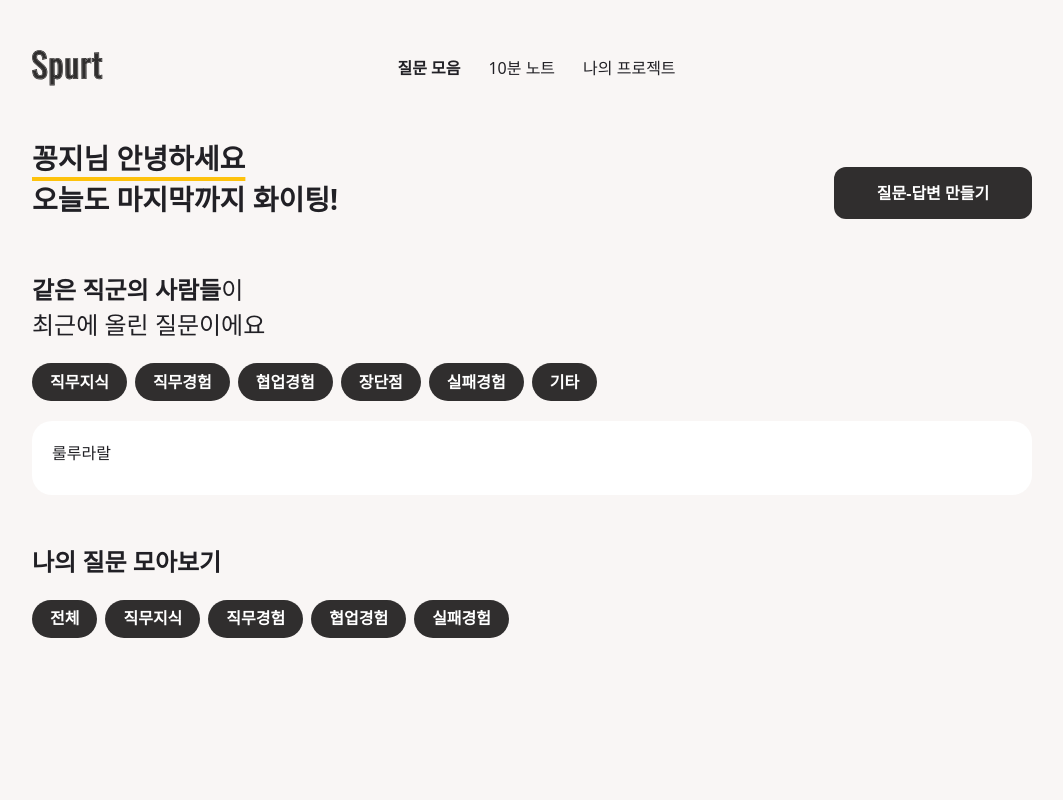
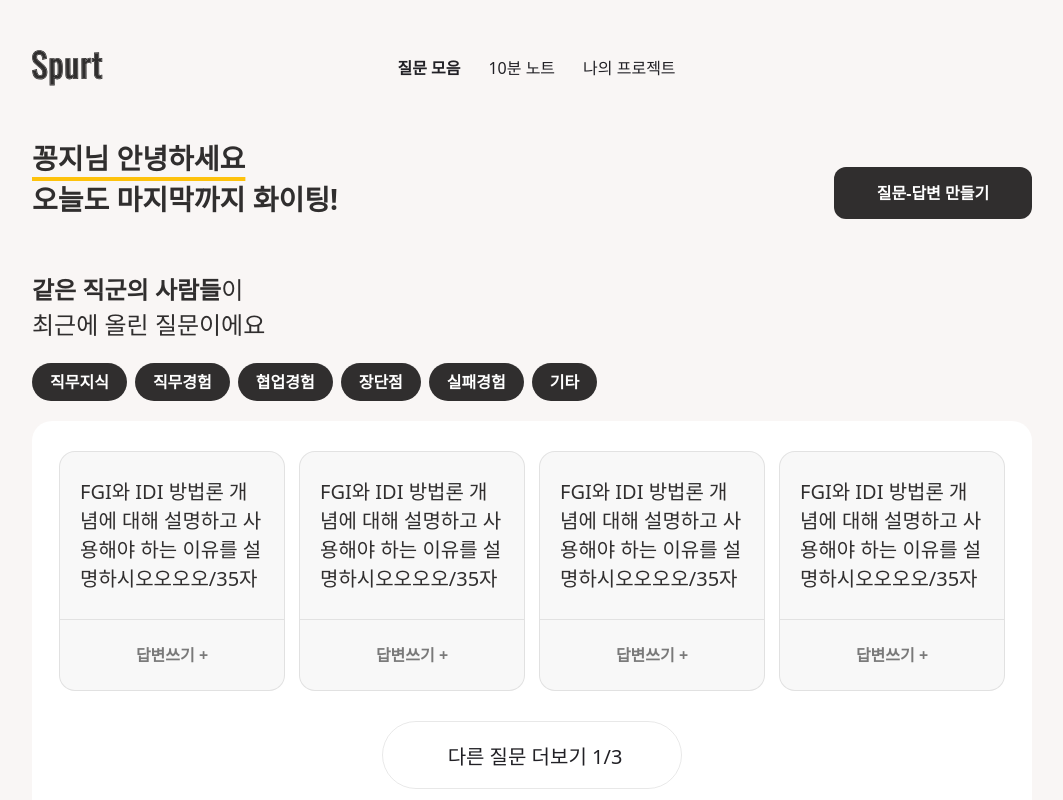
Before and after one commit to Nexters/Spurt, a Next.js app: page / in a window 1280 px wide. Shown: the top 800 px of the page, without its empty margins (108-1171 px from the left). Built offline with nearby package versions, Linux system fonts and the light colour scheme; no server answers.

Commit message:
Question Card UI

```diff
--- /dev/null
+++ b/components/Buttons/randomBtn.tsx
@@ -0,0 +1,10 @@
+const RandomBtn = ({ ...props }) => {
+  return (
+    <button
+      className="w-[300px] h-[68px] py-5 pl-[30px] pr-6 text-heading2 flex justify-center items-start border border-gray_line rounded-[90px]"
+      {...props}
+    ></button>
+  );
+};
+
+export default RandomBtn;
--- /dev/null
+++ b/components/Questions/QuestionCard.tsx
@@ -0,0 +1,16 @@
+const QuestionCard = () => {
+  return (
+    <div>
+      <div className="text-heading2 text-gray-700 w-[226px] h-[169px] py-[22px] px-[20px] gap-[22px] flex items-center bg-gray-100 border border-gray_line rounded-t-2xl">
+        {
+          "FGI와 IDI 방법론 개념에 대해 설명하고 사용해야 하는 이유를 설명하시오오오오/35자"
+        }
+      </div>
+      <button className="w-[226px] h-[71px] text-body5 text-gray-500 text-center gap-6 self-stretch bg-gray-100 border-x border-b border-gray_line rounded-b-2xl">
+        답변쓰기 +
+      </button>
+    </div>
+  );
+};
+
+export default QuestionCard;
--- a/components/Questions/QuestionDiv.tsx
+++ /dev/null
@@ -1,5 +0,0 @@
-const QuestionDiv = () => {
-  return <>룰루라랄</>;
-};
-
-export default QuestionDiv;
--- a/pages/index.tsx
+++ b/pages/index.tsx
@@ -1,7 +1,8 @@
 import ButtonS from "@/components/Buttons/button-s";
 import ButtonXs from "@/components/Buttons/button-xs";
+import RandomBtn from "@/components/Buttons/randomBtn";
 import Carousel from "@/components/Carousel/Carousel";
-import QuestionDiv from "@/components/Questions/QuestionDiv";
+import QuestionCard from "@/components/Questions/QuestionCard";
 
 export default function Home() {
   const otherCategory = [
@@ -15,7 +16,7 @@ export default function Home() {
   const myCategory = ["전체", "직무지식", "직무경험", "협업경험", "실패경험"];
   return (
     <>
-      <div className="text-title1 flex justify-between mt-[42px]">
+      <div className="text-title1 text-gray-700 flex justify-between mt-[42px]">
         <div>
           <p className="underline underline-offset-8 decoration-main-400 decoration-4">
             꽁지님 안녕하세요
@@ -27,7 +28,7 @@ export default function Home() {
         </div>
       </div>
 
-      <div className="text-title4 mt-[54px] mb-5">
+      <div className="text-title4 text-gray-700 mt-[54px] mb-5">
         <p>
           <b>같은 직군의 사람들</b>이
         </p>
@@ -38,13 +39,20 @@ export default function Home() {
           return <ButtonXs key={category}>{category}</ButtonXs>;
         })}
       </div>
-      {/* <Carousel /> */}
 
-      <div className="mt-5 bg-white rounded-[20px] pt-5 px-5 pb-[30px] mb-[50px]">
-        <QuestionDiv />
+      <div className="flex flex-col mt-5 bg-white rounded-[20px] px-5 py-[30px] mb-[50px]">
+        <div className="flex justify-around">
+          <QuestionCard />
+          <QuestionCard />
+          <QuestionCard />
+          <QuestionCard />
+        </div>
+        <div className="flex justify-center mt-[30px]">
+          <RandomBtn>다른 질문 더보기 1/3</RandomBtn>
+        </div>
       </div>
 
-      <div className="text-title3 mb-5">
+      <div className="text-title3 text-gray-700 mb-5">
         <p>나의 질문 모아보기</p>
       </div>
       <div className="flex">
@@ -52,14 +60,10 @@ export default function Home() {
           return <ButtonXs key={category}>{category}</ButtonXs>;
         })}
       </div>
-      {/* <Carousel /> */}
-      {/* <div>main페이지</div>
 
-      <div>버튼 테스트</div>
-      <ButtonXl>font-size가 안먹혀 개커</ButtonXl>
-      <ButtonM>질문-답변 작성하러 가기</ButtonM>
-      <ButtonS>저장하기</ButtonS>
-      <ButtonXs>직무지식</ButtonXs> */}
+      <div className="flex bg-white mt-5 px-[30px] pt-[30px] pb-[50px] rounded-[20px]">
+        호로로로로로ㅗㄹ
+      </div>
     </>
   );
 }
```
